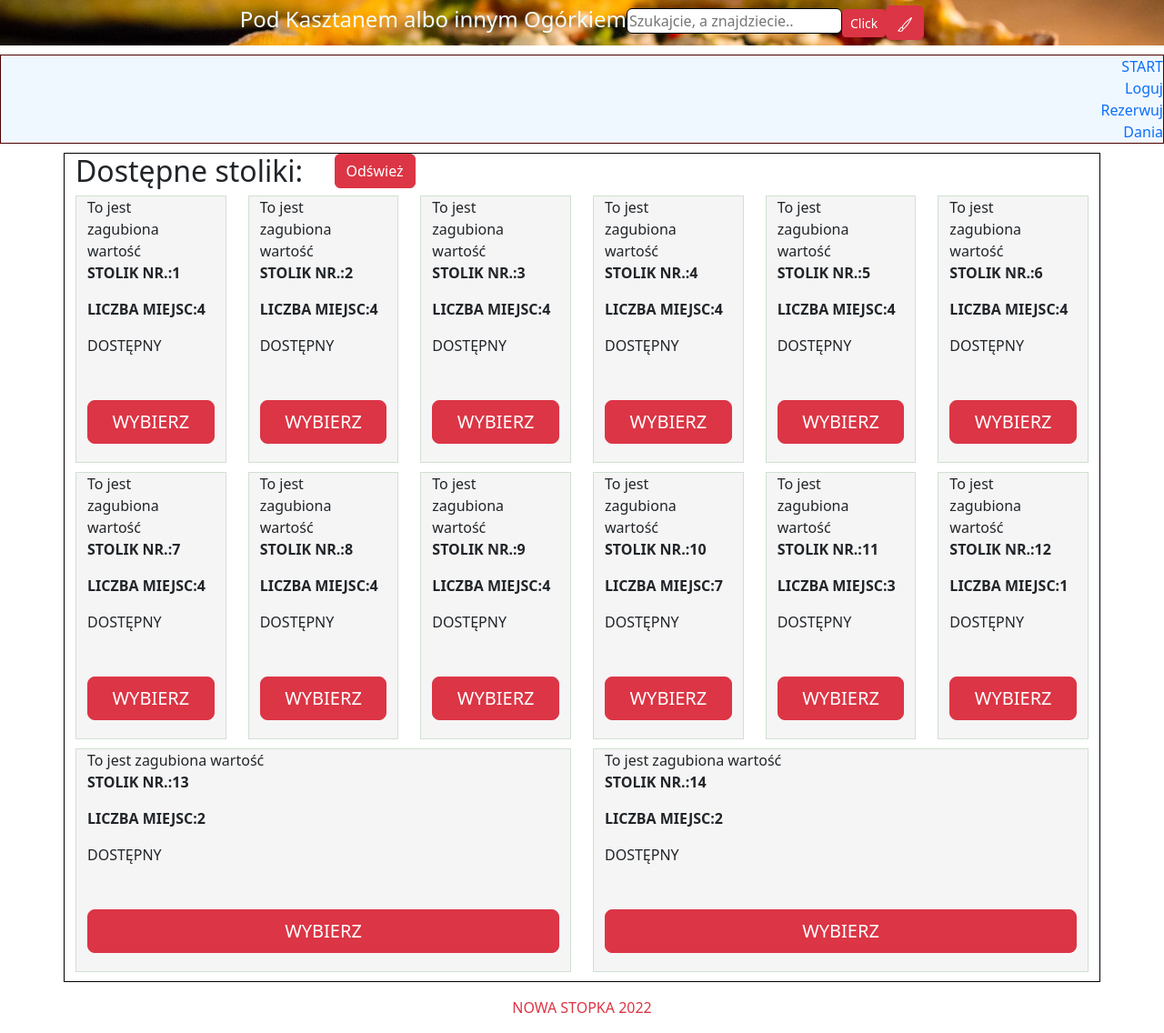
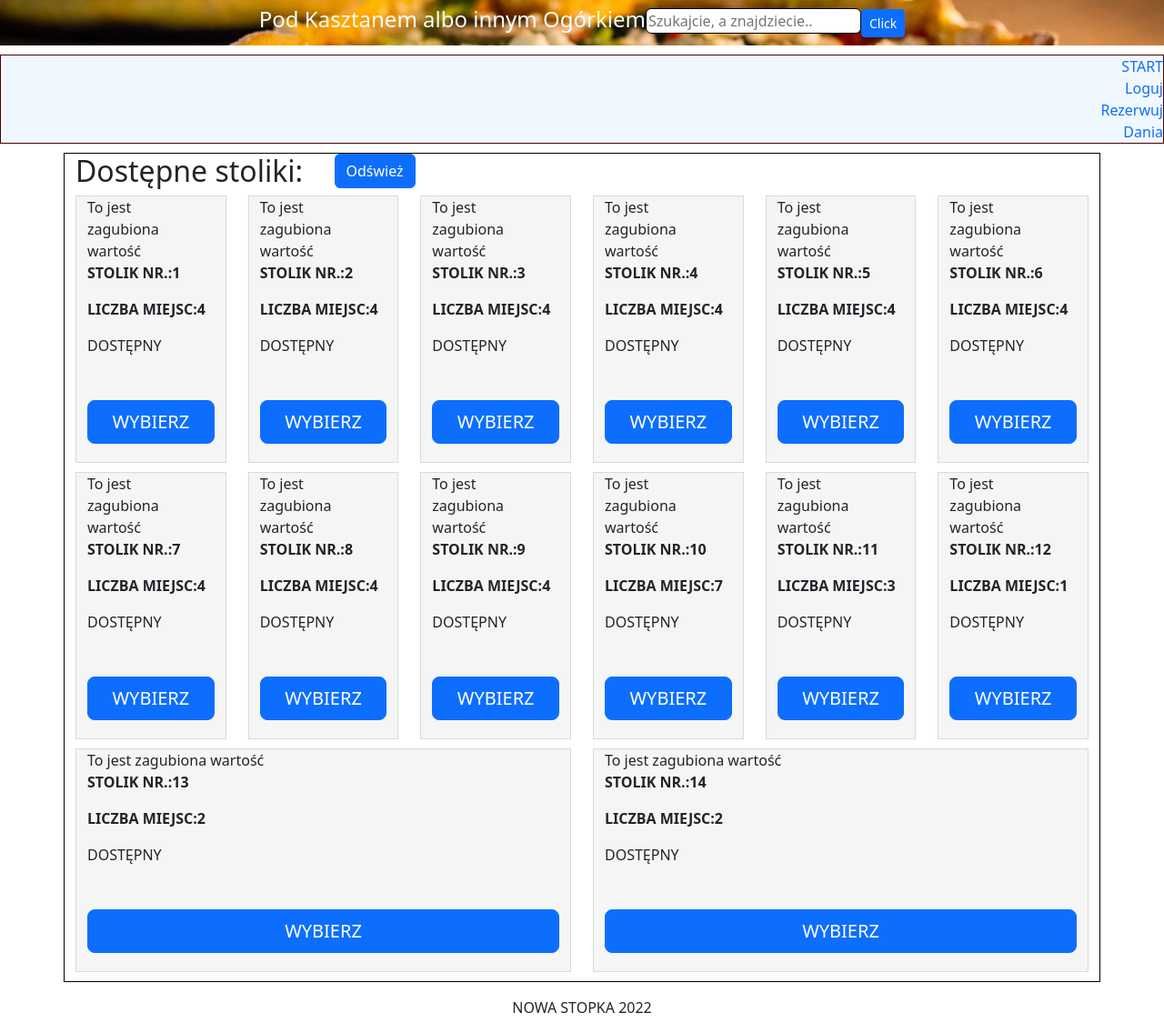
Before and after one commit to ZAndrykowski/New-project, a React app: page / in a window 1280 px wide. Shown: the whole page at 91% size. Built offline with nearby package versions, Linux system fonts and the light colour scheme.

Commit message:
Context - Step 2,5

```diff
--- a/src/App.js
+++ b/src/App.js
@@ -1,18 +1,18 @@
-// import logo from './logo.svg';
 import './App.css';
 import React, { Component } from 'react';
-import { Button } from 'react-bootstrap';
 import Header from './components/Header/Header';
 import Menu from './components/Menu/Menu';
-//import Login from './components/Login/Login';
-//import Reserve from './components/Reserve/Reserve';
 import Tables from './components/Tables/Tables';
 import LoadingIcon from './components/UI/LoadingIcon/LoadingIcon';
 import Searchbar from './components/UI/Searchbar/Searchbar'; // Importowanie wydzielonego paska wyszukiwania
 import Layout from './components/Layout/Layout';
 import Footer from './components/Footer/Footer';
 import ThemeContext from './context/themeContext';
+import ThemeButton from './components/UI/ThemeButton/ThemeButton';
 //import imgTable from './assets/images/table (1).jpg'
+//import Login from './components/Login/Login';
+//import Reserve from './components/Reserve/Reserve';
+// import logo from './logo.svg';
 
 
 
@@ -121,7 +121,7 @@ class App extends Component {
   state = { //STAN
     tables: [],
     loading: true,
-    theme: 'danger',
+    // theme: 'success',
   }
 
   searchHandler(stateSearch) {
@@ -154,9 +154,8 @@ class App extends Component {
       <Header>
         <Searchbar
           onSearch={stateSearch => this.searchHandler(stateSearch)} />
-        <Button variant={this.state.theme} onClick={this.changeTheme}><svg xmlns="http://www.w3.org/2000/svg" width="16" height="16" fill="currentColor" class="bi bi-brush" viewBox="0 0 16 16">
-          <path d="M15.825.12a.5.5 0 0 1 .132.584c-1.53 3.43-4.743 8.17-7.095 10.64a6.067 6.067 0 0 1-2.373 1.534c-.018.227-.06.538-.16.868-.201.659-.667 1.479-1.708 1.74a8.118 8.118 0 0 1-3.078.132 3.659 3.659 0 0 1-.562-.135 1.382 1.382 0 0 1-.466-.247.714.714 0 0 1-.204-.288.622.622 0 0 1 .004-.443c.095-.245.316-.38.461-.452.394-.197.625-.453.867-.826.095-.144.184-.297.287-.472l.117-.198c.151-.255.326-.54.546-.848.528-.739 1.201-.925 1.746-.896.126.007.243.025.348.048.062-.172.142-.38.238-.608.261-.619.658-1.419 1.187-2.069 2.176-2.67 6.18-6.206 9.117-8.104a.5.5 0 0 1 .596.04zM4.705 11.912a1.23 1.23 0 0 0-.419-.1c-.246-.013-.573.05-.879.479-.197.275-.355.532-.5.777l-.105.177c-.106.181-.213.362-.32.528a3.39 3.39 0 0 1-.76.861c.69.112 1.736.111 2.657-.12.559-.139.843-.569.993-1.06a3.122 3.122 0 0 0 .126-.75l-.793-.792zm1.44.026c.12-.04.277-.1.458-.183a5.068 5.068 0 0 0 1.535-1.1c1.9-1.996 4.412-5.57 6.052-8.631-2.59 1.927-5.566 4.66-7.302 6.792-.442.543-.795 1.243-1.042 1.826-.121.288-.214.54-.275.72v.001l.575.575zm-4.973 3.04.007-.005a.031.031 0 0 1-.007.004zm3.582-3.043.002.001h-.002z" />
-        </svg></Button>
+        <ThemeButton />
+
       </Header>
     );
 
@@ -178,7 +177,10 @@ class App extends Component {
     ///////////////////////////////////////////////////////////////////////////
 
     return (
-      <ThemeContext.Provider value={this.state.theme}>
+      <ThemeContext.Provider value={{
+        theme: this.state.theme,
+        changeTheme: this.changeTheme
+      }}>
         <div className="App">
           <Layout
             header={header}
--- a/src/components/Footer/Footer.js
+++ b/src/components/Footer/Footer.js
@@ -1,9 +1,9 @@
 import ThemeContext from "../../context/themeContext";
 
-const Footer = (props) =>(
+const Footer = () =>(
     <ThemeContext.Consumer>
-        {value =>
-            <div className={`text-center m-3 text-${value}`}>NOWA STOPKA 2022</div>
+        {({theme}) =>
+            <div className={`text-center m-3 text-${theme}`}>NOWA STOPKA 2022</div>
         }
     </ThemeContext.Consumer>
 );
--- a/src/components/Tables/Table/Table.js
+++ b/src/components/Tables/Table/Table.js
@@ -21,7 +21,7 @@ const defaultProps = { //Nadpisanie standardowej wartości dla danego props'a
 function Table(props) {
     return (
         <ThemeContext.Consumer>
-            {value=>
+            {({theme})=>
             <Col className={styles.flexcol}>
 
                 <Container fluid="md" className={styles.table}>
@@ -44,7 +44,7 @@ function Table(props) {
                         <div className="d-grid gap-2">
                             <p>DOSTĘPNY</p>
                             <p>{props.reserve}</p>
-                            <Button variant={value} size="lg" className={styles.button}>WYBIERZ</Button>{'  '}
+                            <Button variant={theme} size="lg" className={styles.button}>WYBIERZ</Button>{'  '}
                         </div>
                     </Row>
                 </Container>
--- a/src/components/Tables/Tables.js
+++ b/src/components/Tables/Tables.js
@@ -21,11 +21,11 @@ class Tables extends Component {
     render() {
         return (
             <ThemeContext.Consumer>
-                {value =>
+                {({theme}) =>
                     <Container fluid="xl" className={styles.container}>
                         <Row className={styles.flexrow}>
                             <Col xs={3}><h2 className={styles.table}>Dostępne stoliki: </h2></Col>
-                            <Col xs={7}><Button variant={value} as="input" type="reset" value="Odśwież" /></Col>
+                            <Col xs={7}><Button variant={theme} as="input" type="reset" value="Odśwież" /></Col>
 
                         </Row>
                         <Row className={styles.flexrow}>
--- a/src/components/UI/LoadingIcon/LoadingIcon.js
+++ b/src/components/UI/LoadingIcon/LoadingIcon.js
@@ -3,9 +3,9 @@ import ThemeContext from "../../../context/themeContext"
 export default function LoadingIcon(props) {
     return (
         <ThemeContext.Consumer>
-            {value =>
+            {({theme}) =>
                 <div className="d-flex justify-content-center">
-                    <div className={`spinner-grow text-${value}`} role="status">
+                    <div className={`spinner-grow text-${theme}`} role="status">
                         <span className="sr-only"></span>
                     </div>
                 </div>
--- a/src/components/UI/Searchbar/Searchbar.js
+++ b/src/components/UI/Searchbar/Searchbar.js
@@ -6,7 +6,7 @@ import ThemeContext from '../../../context/themeContext';
 const propTypes = { //Sprawdzanie właściwości Props
     onSearch: PropTypes.func.isRequired
 };
-
+const { theme } = ThemeContext
 function Searchbar(props) {
 
     const [stateSearch, setStateSearch] = useState('');
@@ -26,7 +26,7 @@ function Searchbar(props) {
 
     return (
         <ThemeContext.Consumer>
-            {value =>
+            {( {theme} ) =>
                 <div className='from-control'>
                     <input
                         value={stateSearch}
@@ -39,7 +39,7 @@ function Searchbar(props) {
                         className='input-text'
                         type="text"
                         placeholder='Szukajcie, a znajdziecie..' />
-                    <Button variant={value} size="sm" onClick={search}>Click</Button>
+                    <Button variant={theme} size="sm" onClick={search}>Click</Button>
                 </div>
             }
         </ThemeContext.Consumer>
--- /dev/null
+++ b/src/components/UI/ThemeButton/ThemeButton.js
@@ -0,0 +1,19 @@
+import ThemeContext from "../../../context/themeContext"
+import { Button } from 'react-bootstrap';
+
+const ThemeButton = () => (
+
+  <ThemeContext.Consumer>
+    {({theme, changeTheme}) => {
+      <Button
+        variant={theme}
+        onClick={changeTheme}>
+        <svg xmlns="http://www.w3.org/2000/svg" width="16" height="16" fill="currentColor" className="bi bi-brush" viewBox="0 0 16 16">
+          <path d="M15.825.12a.5.5 0 0 1 .132.584c-1.53 3.43-4.743 8.17-7.095 10.64a6.067 6.067 0 0 1-2.373 1.534c-.018.227-.06.538-.16.868-.201.659-.667 1.479-1.708 1.74a8.118 8.118 0 0 1-3.078.132 3.659 3.659 0 0 1-.562-.135 1.382 1.382 0 0 1-.466-.247.714.714 0 0 1-.204-.288.622.622 0 0 1 .004-.443c.095-.245.316-.38.461-.452.394-.197.625-.453.867-.826.095-.144.184-.297.287-.472l.117-.198c.151-.255.326-.54.546-.848.528-.739 1.201-.925 1.746-.896.126.007.243.025.348.048.062-.172.142-.38.238-.608.261-.619.658-1.419 1.187-2.069 2.176-2.67 6.18-6.206 9.117-8.104a.5.5 0 0 1 .596.04zM4.705 11.912a1.23 1.23 0 0 0-.419-.1c-.246-.013-.573.05-.879.479-.197.275-.355.532-.5.777l-.105.177c-.106.181-.213.362-.32.528a3.39 3.39 0 0 1-.76.861c.69.112 1.736.111 2.657-.12.559-.139.843-.569.993-1.06a3.122 3.122 0 0 0 .126-.75l-.793-.792zm1.44.026c.12-.04.277-.1.458-.183a5.068 5.068 0 0 0 1.535-1.1c1.9-1.996 4.412-5.57 6.052-8.631-2.59 1.927-5.566 4.66-7.302 6.792-.442.543-.795 1.243-1.042 1.826-.121.288-.214.54-.275.72v.001l.575.575zm-4.973 3.04.007-.005a.031.031 0 0 1-.007.004zm3.582-3.043.002.001h-.002z" />
+        </svg>
+      </Button>
+    }}
+  </ThemeContext.Consumer>
+)
+
+export default ThemeButton;
--- a/src/context/themeContext.js
+++ b/src/context/themeContext.js
@@ -1,5 +1,9 @@
 import React from 'react'
 
-const ThemeContext = React.createContext();
+const ThemeContext = React.createContext({
+    theme: 'danger',
+    changeTheme: () => {}
+
+});
 
 export default ThemeContext;
```
